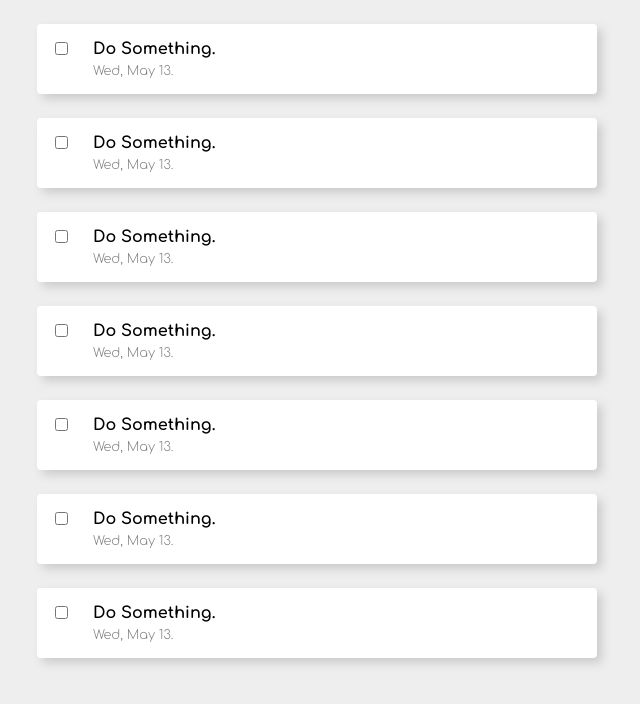
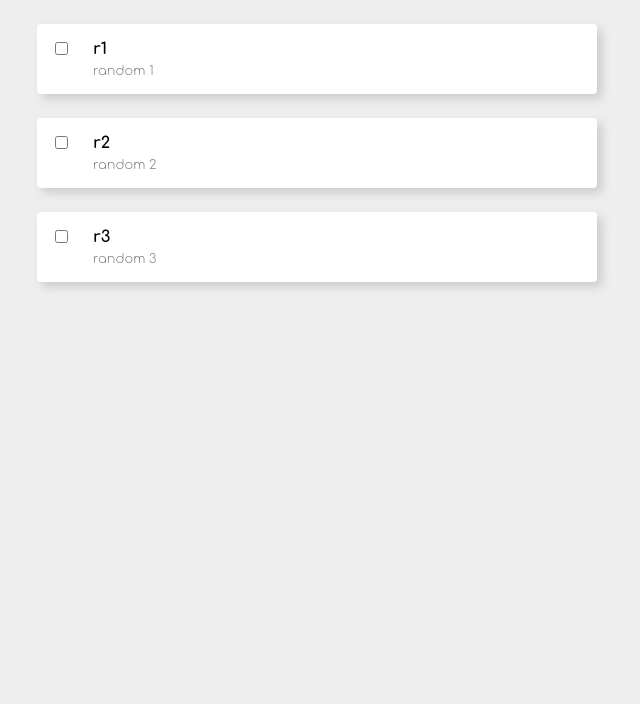
Before and after one commit to rohitkumar377024/todo, a React (Create React App) app: page / in a window 1280 px wide. Shown: the top 704 px of the page, without its empty margins (323-963 px from the left). Built offline with nearby package versions, Linux system fonts and the light colour scheme; the HTML template or start-up script is replaced by a standard one.

Commit message:
Added: Sample Data for Todos Array

```diff
--- a/src/App.js
+++ b/src/App.js
@@ -1,16 +1,18 @@
-import React from 'react';
+import React, { useState } from 'react';
 import Todo from './components/Todo';
 
 function App() {
+  const [todos, setTodos] = useState([
+    { text: 'r1', time: 'random 1' },
+    { text: 'r2', time: 'random 2' },
+    { text: 'r3', time: 'random 3' }
+  ]);
+
   return (
     <div>
-      <Todo />
-      <Todo />
-      <Todo />
-      <Todo />
-      <Todo />
-      <Todo />
-      <Todo />
+      {todos.map(todo => (
+        <Todo text={todo.text} time={todo.time} />
+      ))}
     </div>
   );
 }
--- a/src/components/Todo.js
+++ b/src/components/Todo.js
@@ -1,6 +1,6 @@
 import React, { useState } from 'react';
 
-function Todo() {
+function Todo(props) {
   const [isChecked, setChecked] = useState(false);
   function handleClick() {
     setChecked(prev => !prev);
@@ -22,9 +22,9 @@ function Todo() {
           }}
           className="todo-text"
         >
-          Do Something.
+          {props.text}
         </p>
-        <p className="todo-time">Wed, May 13.</p>
+        <p className="todo-time">{props.time}</p>
       </div>
     </div>
   );
```
